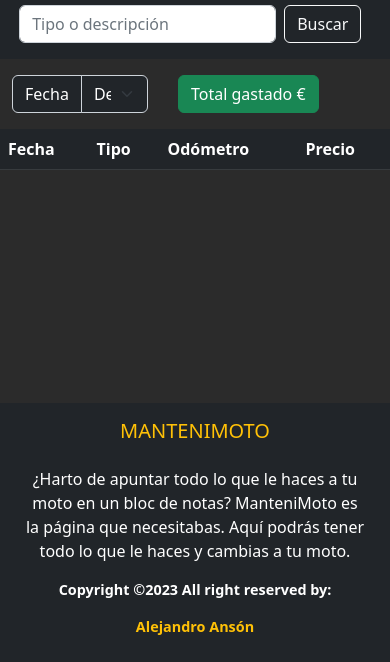
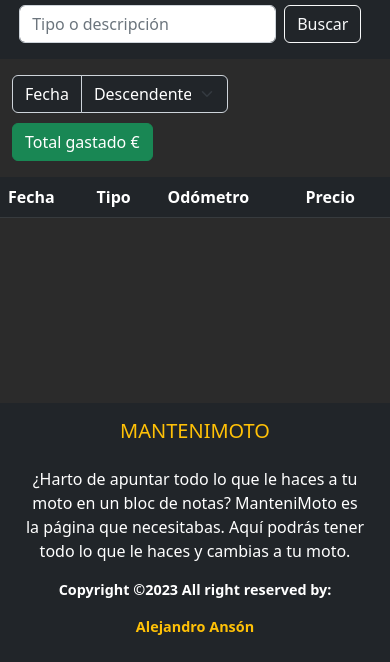
Before and after one commit to alx-anson/Mantenimoto, a website: page public/historial.html in a window 390 px wide. Shown: the part 182-844 px from the top of the page. Drawn offline with nearby package versions, Linux system fonts and the light colour scheme; no server answers; a web font is replaced by a local one.

Commit message:
corrección css

```diff
--- a/public/estilos.css
+++ b/public/estilos.css
@@ -109,10 +109,6 @@
     td:nth-child(3) {
         display: none;
     }
-
-    .input-group {
-        width: 10em;
-    }
 }
 
 /* Solución al margen que pone bootstrap en la tabla */
```
